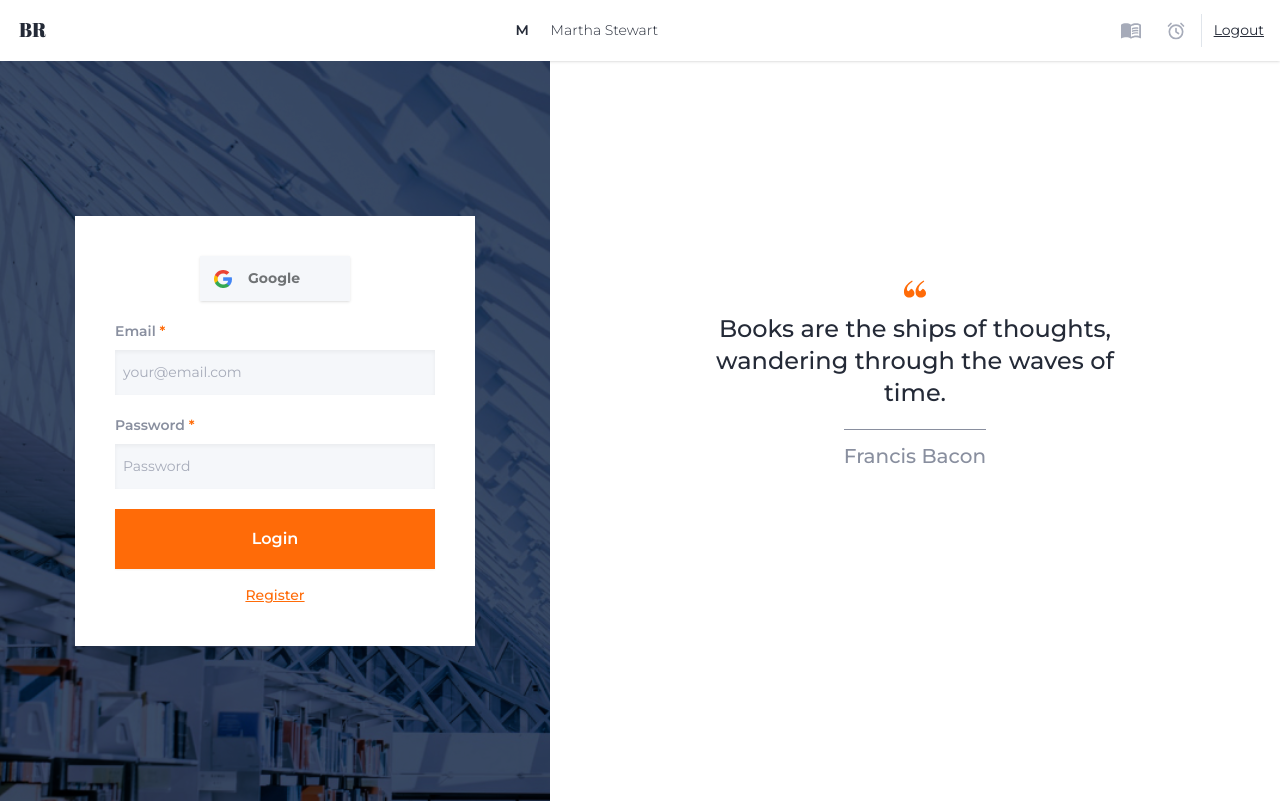
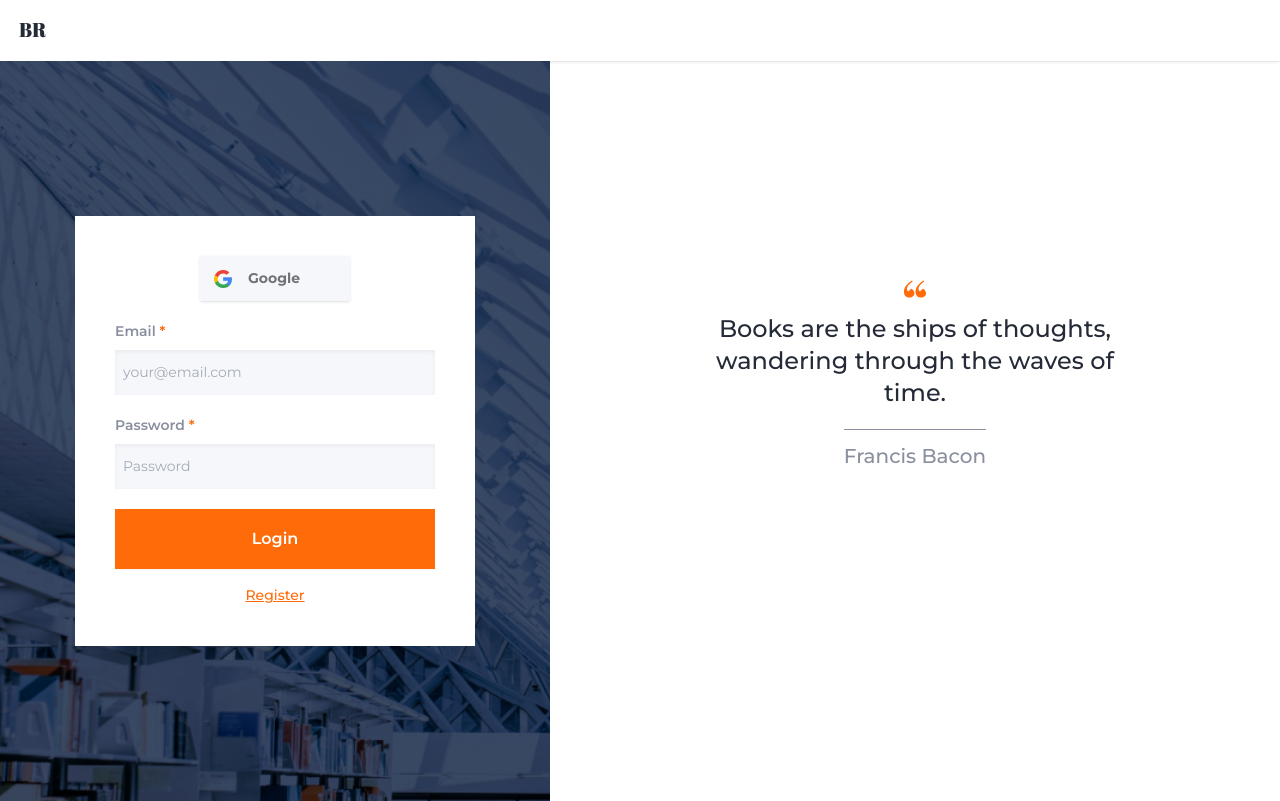
Before and after one commit to artisthire/bookreader-front, an Angular app: page /login in a window 1280 px wide. Built offline with nearby package versions, Linux system fonts and the light colour scheme.

Commit message:
Add user login/logout

```diff
--- a/src/app/core/core.module.ts
+++ b/src/app/core/core.module.ts
@@ -6,6 +6,8 @@ import {
   AuthenticationInterceptor,
   API_URL,
 } from './services/authentication-interceptor';
+import { UserService } from './services/user.service';
+import { AuthService } from './services/auth.service';
 
 @NgModule({
   declarations: [],
@@ -17,6 +19,8 @@ import {
       multi: true,
     },
     { provide: API_URL, useValue: environment.apiUrl },
+    UserService,
+    AuthService,
   ],
   exports: [],
 })
--- a/src/app/core/services/authentication-interceptor.ts
+++ b/src/app/core/services/authentication-interceptor.ts
@@ -18,7 +18,7 @@ import {
   timeout,
 } from 'rxjs';
 
-import { AuthService } from '../../shared/services/auth.service';
+import { AuthService } from './auth.service';
 import { apiEndpoints } from '../utils/api-endpoints';
 
 @Injectable()
@@ -69,7 +69,7 @@ export class AuthenticationInterceptor implements HttpInterceptor {
       }
 
       return this.refreshToken().pipe(
-        timeout({ each: this.tokenRefreshTimeout, meta: { url: error.url } }),
+        timeout(this.tokenRefreshTimeout),
         switchMap(() => {
           const authReq = this.addAuthHeader(req);
           return next.handle(authReq);
@@ -106,7 +106,7 @@ export class AuthenticationInterceptor implements HttpInterceptor {
   }
 
   private logout() {
-    this.authService.logout();
+    this.authService.deleteCredentials();
     this.router.navigate(['login']);
   }
 
--- /dev/null
+++ b/src/app/core/services/user.service.ts
@@ -0,0 +1,18 @@
+import { Injectable } from '@angular/core';
+import { BehaviorSubject } from 'rxjs';
+
+export interface IUser {
+  name: string;
+  email: string;
+  _id: string;
+}
+
+@Injectable()
+export class UserService {
+  private userSubject$ = new BehaviorSubject<IUser | null>(null);
+  public userData$ = this.userSubject$.asObservable();
+
+  setUser(data: IUser | null): void {
+    this.userSubject$.next(data);
+  }
+}
--- a/src/app/modules/google-redirect/google-redirect.component.ts
+++ b/src/app/modules/google-redirect/google-redirect.component.ts
@@ -1,6 +1,11 @@
 import { Component, OnInit } from '@angular/core';
 import { ActivatedRoute, Router } from '@angular/router';
-import { AuthService, ITokens } from 'src/app/shared/services/auth.service';
+import { AuthService } from 'src/app/core/services/auth.service';
+
+interface IRedirectTokens {
+  accessToken: string;
+  refreshToken: string;
+}
 
 @Component({
   selector: 'app-google-redirect',
@@ -15,8 +20,11 @@ export class GoogleRedirectComponent implements OnInit {
   ) {}
 
   ngOnInit(): void {
-    const tokens = this.route.snapshot.queryParams as ITokens;
-    this.authService.login(tokens);
+    const tokens = this.route.snapshot.queryParams as IRedirectTokens;
+    this.authService.saveTokens({
+      access: tokens.accessToken,
+      refresh: tokens.refreshToken,
+    });
     this.router.navigate(['']);
   }
 }
--- a/src/app/modules/header/header.component.html
+++ b/src/app/modules/header/header.component.html
@@ -1,14 +1,12 @@
-<div class="flex-container flex gap-2 min-h-[60px] py-3.5 bg-white shadow">
-  <nav class="grow">
-    <ul
-      class="flex justify-center gap-3 md:justify-between"
-      [ngClass]="{ 'justify-between': userAuthorized }"
+<div
+  class="flex-container flex gap-2 min-h-[60px] py-3.5 bg-white shadow"
+  [ngClass]="{ 'justify-between': user }"
 >
-      <li>
   <a
-          href=""
+    href="/"
     title="Bookreader"
-          class="w-[33px] h-[33px] flex items-center justify-center rounded-full hover:bg-gray-200 focus:bg-gray-200"
+    class="flex items-center justify-center w-[33px] h-[33px] rounded-full hover:bg-gray-200 focus:bg-gray-200"
+    [ngClass]="{ 'm-auto md:m-0': !user }"
     ><svg
       viewBox="0 0 28 15"
       fill="none"
@@ -21,21 +19,19 @@
       />
     </svg>
   </a>
-      </li>
-      <li *ngIf="userAuthorized">
-        <a
-          href=""
-          title="Profile"
-          class="group hidden items-center gap-3 md:flex self-center font-light"
-          ><span
-            class="w-[33px] h-[33px] flex items-center justify-center rounded-full group-hover:bg-gray-200 group-focus:bg-gray-200 text-center font-semibold"
-            >{{ userName | slice : 0 : 1 | uppercase }}</span
+
+  <ng-container *ngIf="user">
+    <div class="hidden items-center gap-3 font-light md:flex">
+      <span
+        class="w-[33px] h-[33px] flex items-center justify-center text-center font-semibold rounded-full bg-gray-200"
+        >{{ user.name | slice : 0 : 1 | uppercase }}</span
       >
-          <span class="group-hover:underline">{{ userName }}</span>
-        </a>
-      </li>
-      <li *ngIf="userAuthorized">
-        <ul class="flex gap-3">
+      {{ user.name }}
+    </div>
+
+    <div class="flex justify-center gap-3">
+      <nav>
+        <ul class="flex justify-center gap-3">
           <li>
             <a
               href=""
@@ -53,28 +49,20 @@
             ></a>
           </li>
         </ul>
-      </li>
-    </ul>
       </nav>
 
-  <ul
-    class="flex gap-3 before:h-[33px] before:w-px before:bg-gray-250"
-    *ngIf="userAuthorized"
+      <div class="flex gap-3 before:h-[33px] before:w-px before:bg-gray-250">
+        <span
+          class="w-[33px] h-[33px] flex items-center justify-center text-center font-semibold rounded-full bg-gray-200 md:hidden"
+          >{{ user.name | slice : 0 : 1 | uppercase }}</span
         >
-    <li class="md:hidden">
-      <a
-        href=""
-        title="Profile"
-        class="w-[33px] h-[33px] flex items-center justify-center rounded-full hover:bg-gray-200 focus:bg-gray-200"
-        ><span class="text-center font-semibold">{{
-          userName | slice : 0 : 1 | uppercase
-        }}</span></a
+        <button
+          class="underline hover:no-underline leading-[33px]"
+          (click)="logout()"
         >
-    </li>
-    <li>
-      <a href="" class="underline hover:no-underline leading-[33px]">
           Logout
-      </a>
-    </li>
-  </ul>
+        </button>
       </div>
+    </div>
+  </ng-container>
+</div>
--- a/src/app/modules/header/header.component.ts
+++ b/src/app/modules/header/header.component.ts
@@ -1,14 +1,38 @@
-import { Component, Input } from '@angular/core';
+import { Component, OnDestroy, OnInit } from '@angular/core';
+import { Router } from '@angular/router';
+import { finalize, Subscription } from 'rxjs';
+import { AuthService } from 'src/app/core/services/auth.service';
+import { IUser, UserService } from 'src/app/core/services/user.service';
 
 @Component({
   selector: 'app-header',
   templateUrl: './header.component.html',
   styleUrls: ['./header.component.scss'],
 })
-export class HeaderComponent {
-  @Input()
-  public userName: string = 'Martha Stewart';
+export class HeaderComponent implements OnInit, OnDestroy {
+  private userObservabler$!: Subscription;
+  public user: IUser | null = null;
 
-  @Input()
-  public userAuthorized: boolean = true;
+  constructor(
+    private router: Router,
+    private userService: UserService,
+    private authService: AuthService
+  ) {}
+
+  ngOnInit(): void {
+    this.userObservabler$ = this.userService.userData$.subscribe((user) => {
+      this.user = user;
+    });
+  }
+
+  ngOnDestroy(): void {
+    this.userObservabler$.unsubscribe();
+  }
+
+  public logout(): void {
+    this.authService
+      .logout()
+      .pipe(finalize(() => this.router.navigate(['login'])))
+      .subscribe();
+  }
 }
--- a/src/app/modules/login/components/login-form/login-form.component.ts
+++ b/src/app/modules/login/components/login-form/login-form.component.ts
@@ -1,5 +1,7 @@
 import { Component } from '@angular/core';
 import { FormBuilder } from '@angular/forms';
+import { Router } from '@angular/router';
+import { AuthService } from 'src/app/core/services/auth.service';
 import {
   emailValidator,
   passwordValidator,
@@ -13,7 +15,11 @@ import {
 export class LoginFormComponent {
   public formSubmitted: boolean = false;
 
-  constructor(private fb: FormBuilder) {}
+  constructor(
+    private fb: FormBuilder,
+    private router: Router,
+    private authService: AuthService
+  ) {}
 
   public loginForm = this.fb.group({
     email: ['', [emailValidator]],
@@ -25,6 +31,12 @@ export class LoginFormComponent {
 
   public onSubmit(): void {
     this.formSubmitted = true;
-    console.log(this.loginForm);
+    const { email, password } = this.loginForm.value;
+
+    if (email && password && this.loginForm.valid) {
+      this.authService.login({ email, password }).subscribe(() => {
+        this.router.navigate(['']);
+      });
+    }
   }
 }
--- a/src/app/shared/services/auth.service.ts
+++ /dev/null
@@ -1,59 +0,0 @@
-import { HttpClient, HttpErrorResponse } from '@angular/common/http';
-import { Injectable } from '@angular/core';
-import { Observable, tap, throwError } from 'rxjs';
-
-export interface ITokens {
-  accessToken: string;
-  refreshToken: string;
-}
-
-@Injectable()
-export class AuthService {
-  private ACCESS_TOKEN_KEY = 'accessToken';
-  private REFRESH_TOKEN_KEY = 'refreshToken';
-
-  constructor(private http: HttpClient) {}
-
-  login(tokens: ITokens): void {
-    localStorage.setItem(this.ACCESS_TOKEN_KEY, tokens.accessToken);
-    localStorage.setItem(this.REFRESH_TOKEN_KEY, tokens.refreshToken);
-  }
-
-  logout(): void {
-    localStorage.setItem(this.ACCESS_TOKEN_KEY, '');
-    localStorage.setItem(this.REFRESH_TOKEN_KEY, '');
-  }
-
-  getAuthorizationHeader(): string | null {
-    const accessToken = localStorage.getItem(this.ACCESS_TOKEN_KEY);
-
-    if (accessToken) {
-      return `Bearer ${accessToken}`;
-    }
-
-    return null;
-  }
-
-  refreshToken(): Observable<Object> {
-    const refreshToken = localStorage.getItem(this.REFRESH_TOKEN_KEY);
-
-    if (!refreshToken) {
-      return throwError(
-        () =>
-          // emmit HttpErrorResponse for right process in HttpInterceptor error handler
-          new HttpErrorResponse({
-            error: new Error('Not provided refresh token'),
-            status: 401,
-          })
-      );
-    }
-
-    return this.http
-      .get<{ access: string }>('auth/refresh', {
-        headers: { Authorization: `Bearer ${refreshToken}` },
-      })
-      .pipe(
-        tap((res) => localStorage.setItem(this.ACCESS_TOKEN_KEY, res.access))
-      );
-  }
-}
--- a/src/app/shared/shared.module.ts
+++ b/src/app/shared/shared.module.ts
@@ -2,11 +2,11 @@ import { NgModule } from '@angular/core';
 import { CommonModule } from '@angular/common';
 
 import { SvgIconComponent } from './components/svg-icon/svg-icon.component';
-import { AuthService } from './services/auth.service';
+
 @NgModule({
   declarations: [SvgIconComponent],
   imports: [CommonModule],
-  providers: [AuthService],
+  providers: [],
   exports: [SvgIconComponent],
 })
 export class SharedModule {}
```
Also changed, not shown: src/app/core/services/auth.service.ts (added, +105 -0 lines). Lines whose indentation alone changed are shown as unchanged.
